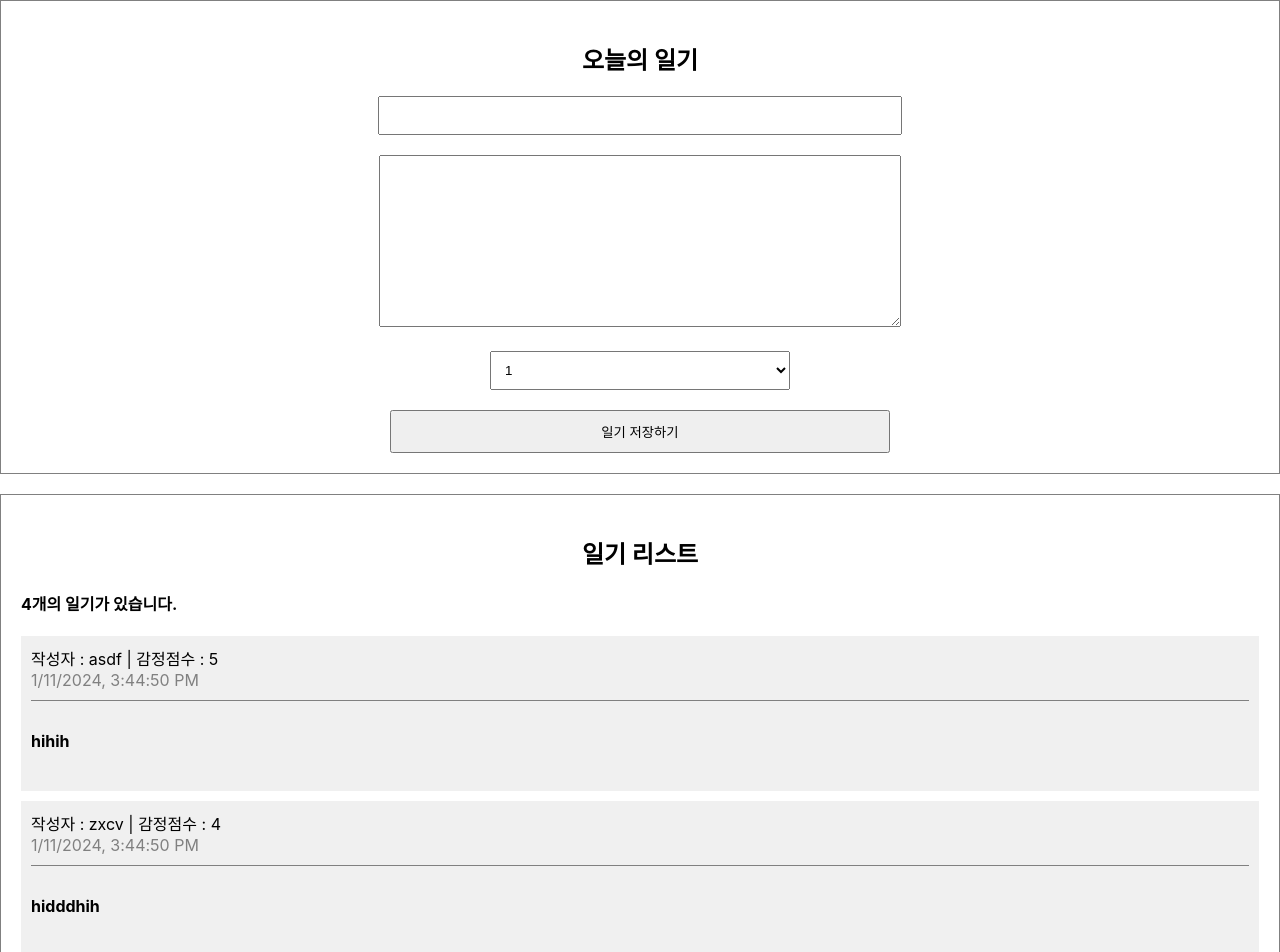
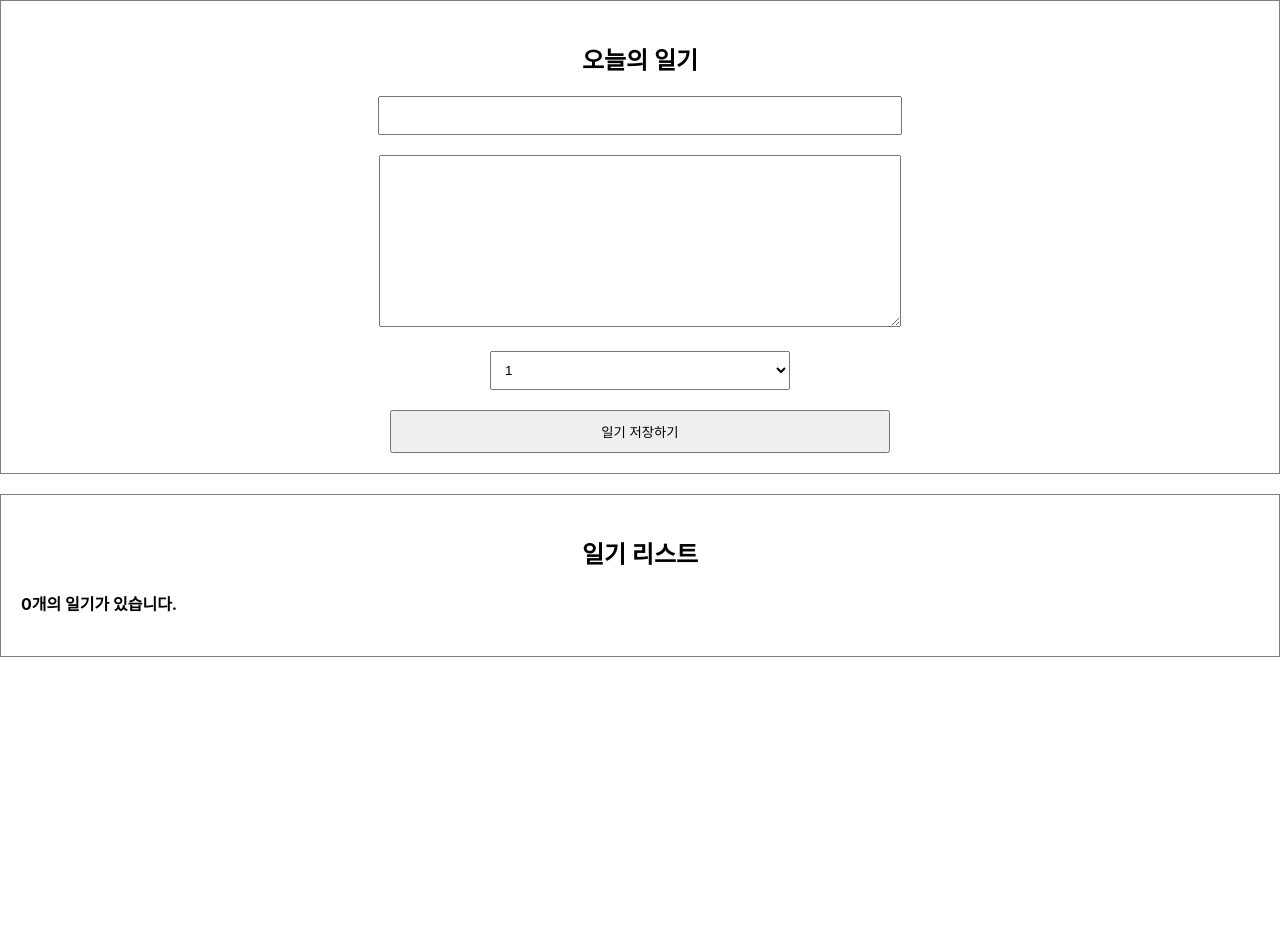
Before and after one commit to Hyunsoul37/simplediary, a React (Create React App) app: page / in a window 1280 px wide. Shown: the top 952 px of the page. After the commit the page ends 800 px from the top, so only its background shows below. Built offline with nearby package versions, Linux system fonts and the light colour scheme.

Commit message:
[MODIFY] 일기 저장 구현
기존 더미데이터가 아닌 작성한 데이터로 구동하도록 구현

```diff
--- a/src/App.js
+++ b/src/App.js
@@ -1,43 +1,62 @@
+import { useRef, useState } from "react";
 import "./App.css";
 import DiaryEditor from "./DiaryEditor";
 import DiaryList from "./DiaryList";
 
-const dummyList = [
-  {
-    id: 1,
-    author: "asdf",
-    content: "hihih",
-    emotion: 5,
-    created_date: new Date().getTime(),
-  },
-  {
-    id: 2,
-    author: "zxcv",
-    content: "hidddhih",
-    emotion: 4,
-    created_date: new Date().getTime(),
-  },
-  {
-    id: 3,
-    author: "fjfififkjf",
-    content: "hihih33333",
-    emotion: 3,
-    created_date: new Date().getTime(),
-  },
-  {
-    id: 4,
-    author: "asdf12e3",
-    content: "hihih6",
-    emotion: 5,
-    created_date: new Date().getTime(),
-  },
-];
+// const dummyList = [
+//   {
+//     id: 1,
+//     author: "asdf",
+//     content: "hihih",
+//     emotion: 5,
+//     created_date: new Date().getTime(),
+//   },
+//   {
+//     id: 2,
+//     author: "zxcv",
+//     content: "hidddhih",
+//     emotion: 4,
+//     created_date: new Date().getTime(),
+//   },
+//   {
+//     id: 3,
+//     author: "fjfififkjf",
+//     content: "hihih33333",
+//     emotion: 3,
+//     created_date: new Date().getTime(),
+//   },
+//   {
+//     id: 4,
+//     author: "asdf12e3",
+//     content: "hihih6",
+//     emotion: 5,
+//     created_date: new Date().getTime(),
+//   },
+// ];
 
 function App() {
+  const [data, setData] = useState([]);
+  const dataId = useRef(0);
+
+  const onCreate = (author, content, emotion) => {
+    const created_date = new Date().getTime();
+
+    const newItem = {
+      author,
+      content,
+      emotion,
+      created_date,
+      id: dataId.current,
+    };
+
+    dataId.current += 1;
+    setData([newItem, ...data]);
+  };
+
   return (
     <div className="App">
-      <DiaryEditor />
-      <DiaryList diaryList={dummyList} />
+      <DiaryEditor onCreate={onCreate} />
+      <DiaryList diaryList={data} />
     </div>
   );
 }
--- a/src/DiaryEditor.js
+++ b/src/DiaryEditor.js
@@ -1,6 +1,6 @@
 import { useRef, useState } from "react";
 
-const DiaryEditor = () => {
+const DiaryEditor = ({ onCreate }) => {
   const authorInput = useRef();
   const contentInput = useRef();
 
@@ -29,7 +29,13 @@ const DiaryEditor = () => {
       contentInput.current.focus();
       return;
     }
+    onCreate(state.author, state.content, state.emotion);
     alert("저장 성공");
+    setState({
+      author: "",
+      content: "",
+      emotion: 1,
+    });
   };
 
   return (
```
